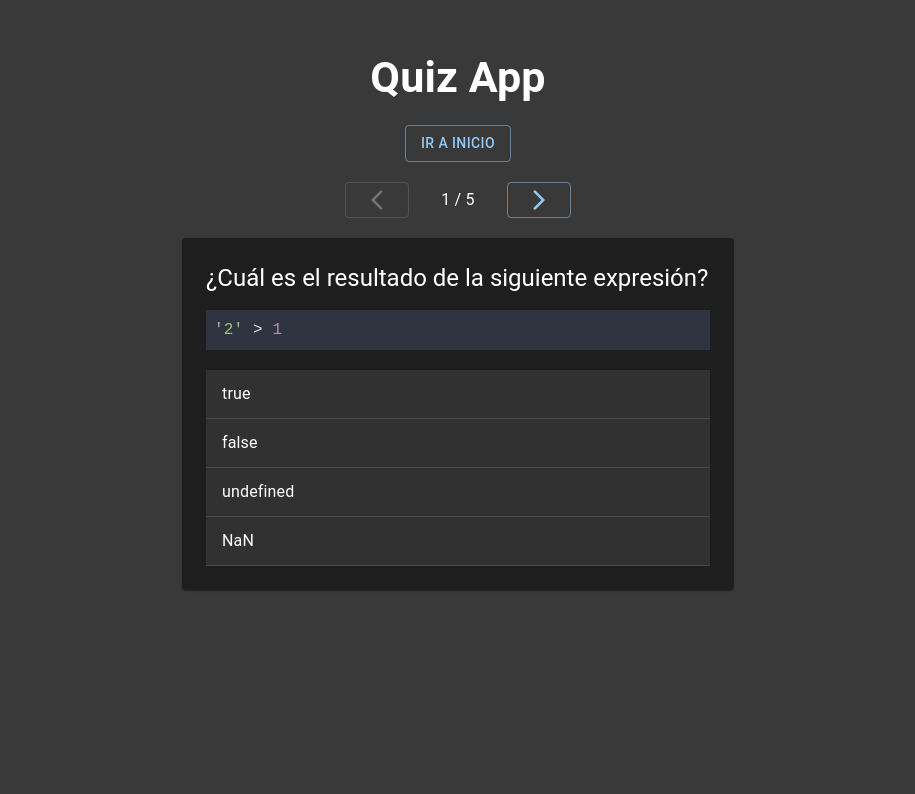
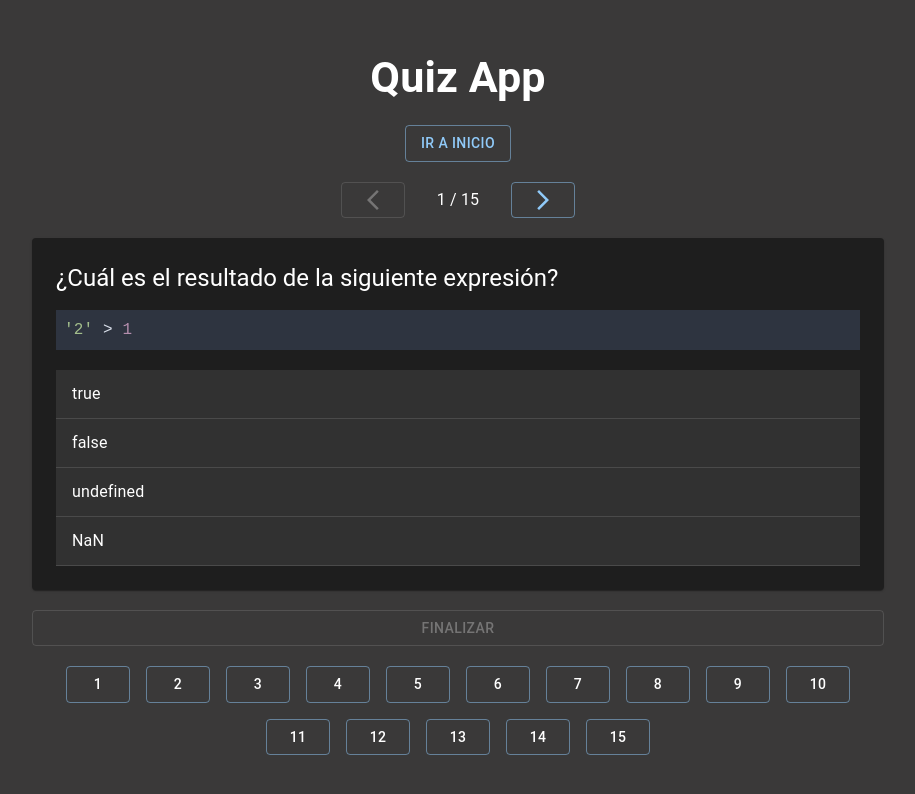
Before and after one commit to ElYonathanD/Trivia-Moment, a React (Vite) app: page / in a window 1280 px wide. Both pictures are taken after a click on the button "JAVASCRIPT". Shown: the top 794 px of the page, without its empty margins (182-1097 px from the left). Built offline with nearby package versions, Linux system fonts and the light colour scheme.

Commit message:
add change question and fix styles

```diff
--- a/src/App.tsx
+++ b/src/App.tsx
@@ -1,4 +1,4 @@
-import { Container, Stack } from '@mui/material'
+import { Stack } from '@mui/material'
 import './App.css'
 import Start from './components/Start'
 import { useQuestionStore } from './store/questions'
@@ -14,9 +14,7 @@ function App() {
         alignItems='center'
         justifyContent='center'
       >
-        <Container>
-          <h1>Quiz App</h1>
-        </Container>
+        <h1>Quiz App</h1>
         {questions.length === 0 ? <Start /> : <Game />}
       </Stack>
     </main>
--- a/src/components/Game.tsx
+++ b/src/components/Game.tsx
@@ -12,16 +12,27 @@ const Game = () => {
   const goHome = useQuestionStore((state) => state.goHome)
   const currentQuestion = useQuestionStore((state) => state.currentQuestion)
   const goNextQuestion = useQuestionStore((state) => state.goNextQuestion)
+  const goQuestion = useQuestionStore((state) => state.goQuestion)
   const goPrevQuestion = useQuestionStore((state) => state.goPrevQuestion)
   const infoQuestion = questions[currentQuestion]
   const missingAnswer = questions.some(
     (question) => question.userSelectedAnswer == undefined
   )
   return (
-    <Container maxWidth='sm'>
-      <Button variant='outlined' onClick={goHome} sx={{ marginBottom: '20px' }}>
+    <Container maxWidth='md' sx={{ padding: 0 }}>
+      <Button
+        variant='outlined'
+        onClick={goHome}
+        sx={{
+          marginBottom: '20px',
+          display: 'block',
+          marginLeft: 'auto',
+          marginRight: 'auto'
+        }}
+      >
         Ir a inicio
       </Button>
+
       {!isFinish ? (
         <>
           <Stack
@@ -29,7 +40,6 @@ const Game = () => {
             gap={4}
             alignItems='center'
             justifyContent='center'
-            sx={{ marginBottom: '20px' }}
           >
             <Button
               variant='outlined'
@@ -48,7 +58,7 @@ const Game = () => {
             </Button>
           </Stack>
           <Question info={infoQuestion} />
-          {currentQuestion === questions.length - 1 && (
+          <Stack direction='column'>
             <Button
               variant='outlined'
               sx={{ marginTop: '20px', float: 'right' }}
@@ -57,7 +67,35 @@ const Game = () => {
             >
               Finalizar
             </Button>
-          )}
+            <Stack
+              direction='row'
+              justifyContent='center'
+              gap={2}
+              sx={{ marginTop: '20px', flexWrap: 'wrap' }}
+            >
+              {questions.map((question, index) => (
+                <Button
+                  key={question.id}
+                  sx={{
+                    borderBottom:
+                      question.userSelectedAnswer !== undefined
+                        ? '1px solid white'
+                        : '',
+                    backgroundColor:
+                      question.userSelectedAnswer !== undefined
+                        ? '#173e75'
+                        : 'transparent',
+                    color: 'white',
+                    transition: 'all 0.3s ease'
+                  }}
+                  variant='outlined'
+                  onClick={() => goQuestion(index)}
+                >
+                  {index + 1}
+                </Button>
+              ))}
+            </Stack>
+          </Stack>
         </>
       ) : (
         <Result />
--- a/src/components/Question.tsx
+++ b/src/components/Question.tsx
@@ -26,8 +26,18 @@ const Question = ({
   const selectAnswer = useQuestionStore((state) => state.selectAnswer)
 
   return (
-    <Card variant='elevation' sx={{ p: 3, textAlign: 'left' }}>
-      <Typography variant='h5'>{info.question}</Typography>
+    <Card
+      variant='elevation'
+      sx={{ p: 3, textAlign: 'left', marginTop: '20px' }}
+    >
+      <Typography
+        variant='h5'
+        sx={{
+          fontSize: { xs: '16px', md: '24px' }
+        }}
+      >
+        {info.question}
+      </Typography>
       {info.code && (
         <SyntaxHighlighter language='javascript' style={nord}>
           {info.code}
@@ -44,7 +54,7 @@ const Question = ({
               result
                 ? { bgcolor: getBgColor(info, index) }
                 : index === info.userSelectedAnswer
-                ? { bgcolor: '#2667c1' }
+                ? { bgcolor: '#173e75' }
                 : {}
             }
           >
--- a/src/components/Start.tsx
+++ b/src/components/Start.tsx
@@ -21,7 +21,7 @@ const Start = () => {
           <Button
             className='button-background js-button '
             fullWidth
-            onClick={() => fetchQuestions(5, 'js')}
+            onClick={() => fetchQuestions(15, 'js')}
             variant='contained'
           >
             JavaScript
@@ -31,7 +31,7 @@ const Start = () => {
           <Button
             className='button-background cg-button'
             fullWidth
-            onClick={() => fetchQuestions(5, 'cg')}
+            onClick={() => fetchQuestions(15, 'cg')}
             variant='contained'
           >
             Cultura general
@@ -41,7 +41,7 @@ const Start = () => {
           <Button
             className='button-background math-button'
             fullWidth
-            onClick={() => fetchQuestions(5, 'mat')}
+            onClick={() => fetchQuestions(15, 'mat')}
             variant='contained'
           >
             Matemáticas
@@ -51,7 +51,7 @@ const Start = () => {
           <Button
             className='button-background cp-button'
             fullWidth
-            onClick={() => fetchQuestions(5, 'cp')}
+            onClick={() => fetchQuestions(15, 'cp')}
             variant='contained'
           >
             Capitales
--- a/src/store/questions.ts
+++ b/src/store/questions.ts
@@ -8,6 +8,7 @@ interface State {
   selectAnswer: (questionId: number, answerIndex: number) => void
   goNextQuestion: () => void
   goPrevQuestion: () => void
+  goQuestion: (questionIndex: number) => void
   goHome: () => void
 }
 
@@ -54,6 +55,9 @@ export const useQuestionStore = create<State>((set, get) => {
         set({ currentQuestion: prevQuestion })
       }
     },
+    goQuestion: (questionIndex: number) => {
+      set({ currentQuestion: questionIndex })
+    },
     goHome: () => {
       set({ questions: [], currentQuestion: 0 })
     }
```
